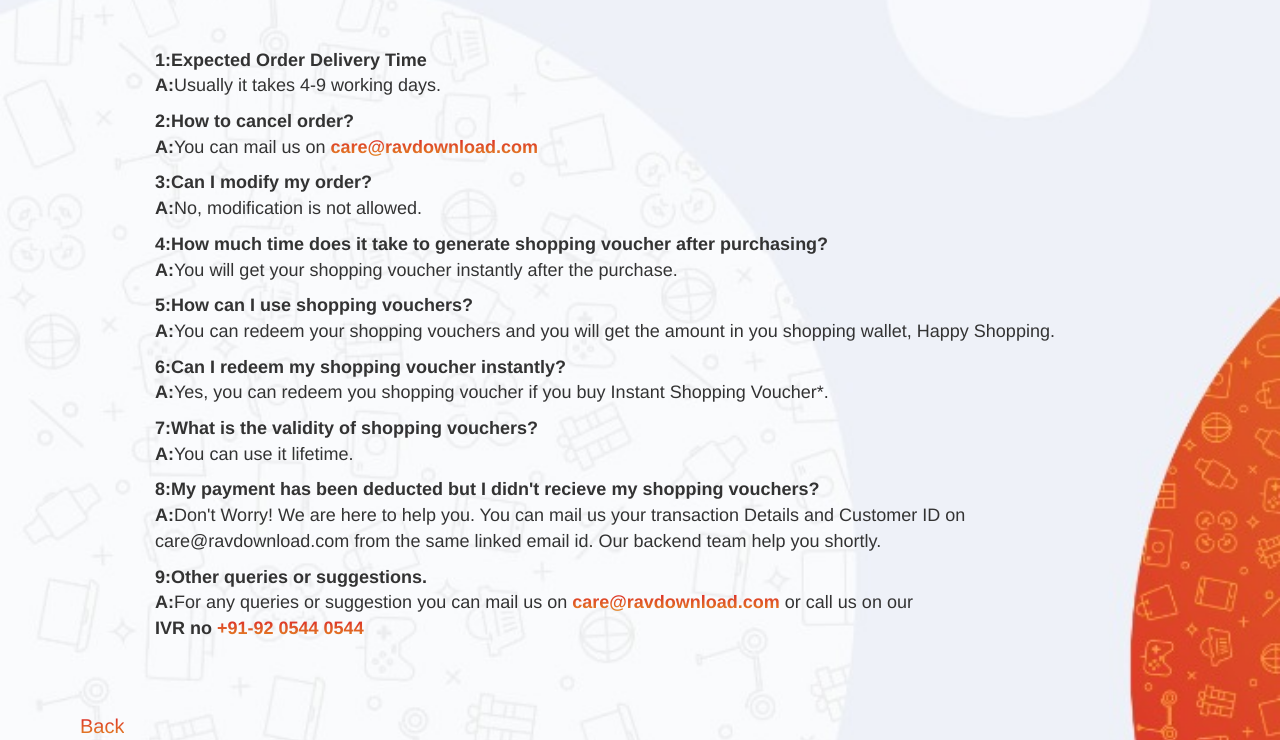
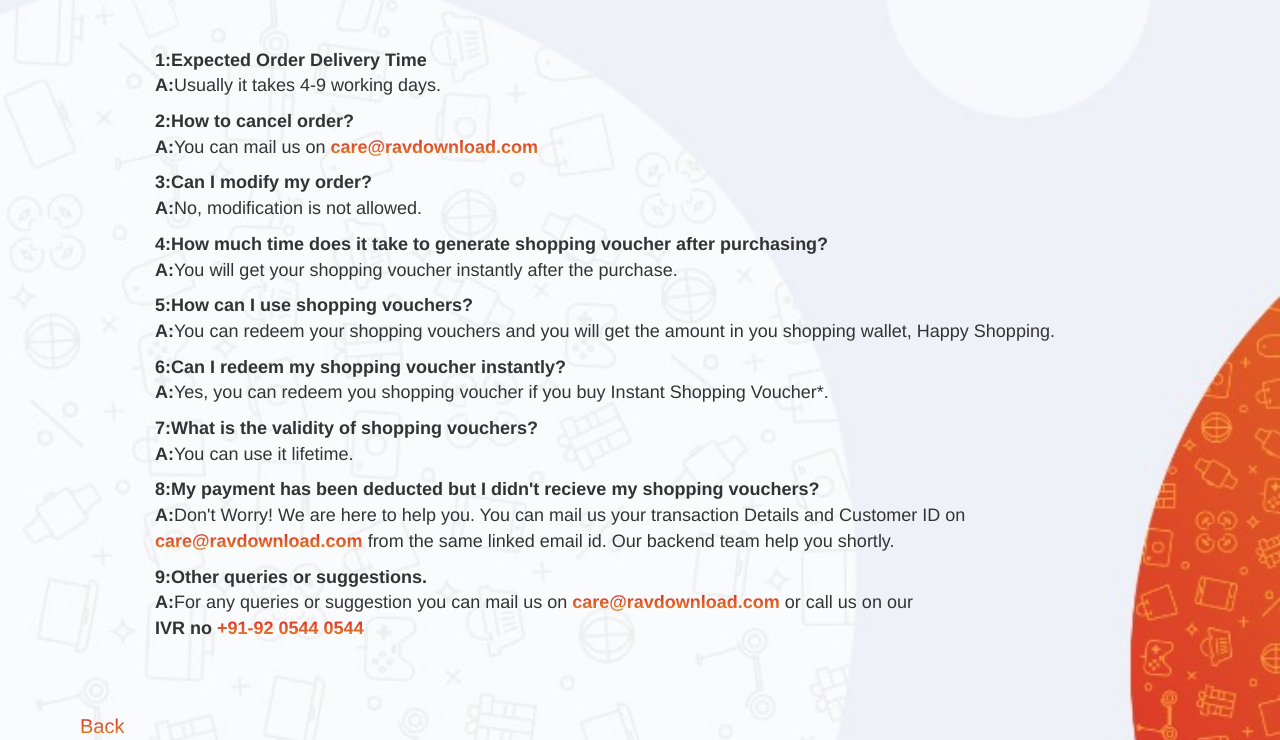
Before and after one commit to alirafique026/test, a plain HTML site: page support.html in a window 1280 px wide. Shown: the part 182-922 px from the top of the page. Drawn offline with nearby package versions, Linux system fonts and the light colour scheme.

Commit message:
email link fixed

```diff
--- a/support.html
+++ b/support.html
@@ -46,7 +46,8 @@
                 <p><strong>A:</strong>You can use it lifetime.</p>
                 <strong>8:My payment has been deducted but I didn't recieve my shopping vouchers?</strong>
                 <p><strong>A:</strong>Don't Worry! We are here to help you. You can mail us your transaction Details and
-                    Customer ID on care@ravdownload.com from the same linked email id. Our backend team help you
+                    Customer ID on <a href="mailto:care@ravdownload.com"><strong>care@ravdownload.com</strong></a> from
+                    the same linked email id. Our backend team help you
                     shortly.</p>
                 <strong>9:Other queries or suggestions.</strong>
                 <p><strong>A:</strong>For any queries or suggestion you can mail us on <a
```
